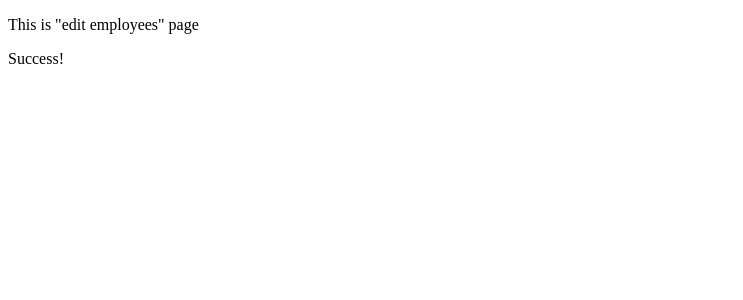
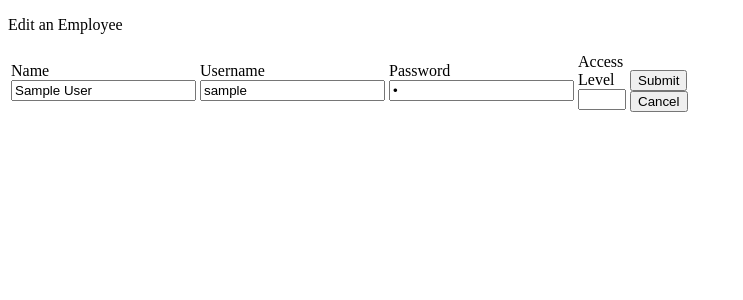
Before and after one commit to slippy-web-dev/bug-hunt, a Django app: page /app/admin/edit-employees/ in a window 1280 px wide. Shown: the top 300 px of the page, without its empty margins (0-743 px from the left). Run offline with Django 3.2, Linux system fonts and the light colour scheme; a user stored in the database is signed in; tables that the repository leaves empty hold one stand-in row (values such as "Sample post").

Commit message:
able to edit employees

```diff
--- a/bug_hunt/app/templates/static_files/edit-employees.html
+++ b/bug_hunt/app/templates/static_files/edit-employees.html
@@ -5,24 +5,28 @@
     <title>Edit Employees</title>
   </head>
   <body>
-    {% if  program_list %}
+    {% if  employee_list %}
     <p>Edit an Employee</p>
     <table style="width:30%" >
-    {% for program in program_list %}
-    <form action="{% url 'app:edit_programs' %}" method="POST"> {% csrf_token %}
-      <input type="hidden" name="program_id" value="{{ program.program_id }}">
+    {% for employee in employee_list %}
+    <form action="{% url 'app:edit_employees' %}" method="POST"> {% csrf_token %}
+      <input type="hidden" name="employee_id" value="{{ employee.employee_id }}">
       <tr>
         <td>
-          <label for="program_name">Program Name </label>
-          <input type="text" name="program_name" value="{{ program.program_name }}"> </br></br>
+          <label for="employee_name">Name </label>
+          <input type="text" name="employee_name" value="{{ employee.employee_name }}"> </br></br>
         </td>
         <td>
-          <label for="program_version">Program Version </label>
-          <input type="text" name="program_version" value="{{ program.program_version }}"></br></br>
+          <label for="employee_username">Username </label>
+          <input type="text" name="employee_username" value="{{ employee.employee_username }}"></br></br>
         </td>
         <td>
-          <label for="program_release">Program Release </label>
-          <input type="text" name="program_release" value="{{ program.program_release }}"></br></br>
+          <label for="employee_password">Password </label>
+          <input type="password" name="employee_password" value="{{ employee.employee_password }}"></br></br>
+        </td>
+        <td>
+          <label for="accesslevels">Access Level</label>
+          <input type="number" name="accesslevels" min="1" max="3"></br></br>
         </td>
         <td><input type="submit" value="Submit"><input type="reset" value="Cancel"></td>
       </tr>
--- a/bug_hunt/app/views.py
+++ b/bug_hunt/app/views.py
@@ -102,7 +102,7 @@ def edit_programs(request):
 def add_employees(request):
     if request.method == 'POST':
         is_staff = False
-        if request.POST['accesslevels'] == 3:
+        if request.POST['accesslevels'] == '3':
             is_staff = True
         this_access_level = AccessLevels.objects.get(accesslevel=request.POST['accesslevels'])
         new_employee = Employees(employee_name=request.POST['employee_name'],
@@ -127,8 +127,32 @@ def add_employees(request):
 
 @staff_member_required
 def edit_employees(request):
-    context = { 'message' : 'This is "edit employees" page' }
-    return render(request, 'static_files/test.html', context=context)
+    if request.method == 'POST':
+        is_staff = False
+        print(request.POST['accesslevels'])
+        if request.POST['accesslevels'] == '3':
+            print('is_staff is true')
+            is_staff = True
+        this_access_level = AccessLevels.objects.get(accesslevel=request.POST['accesslevels'])
+        employee_object = Employees.objects.get(pk=request.POST['employee_id'])
+        user_lookup_name = employee_object.employee_name
+        employee_object.employee_name = request.POST['employee_name']
+        employee_object.employee_username = request.POST['employee_username']
+        employee_object.employee_password = request.POST['employee_password']
+        employee_object.employee_accesslevel = this_access_level
+
+        user_object = User.objects.get(first_name=user_lookup_name)
+        user_object.first_name = request.POST['employee_name']
+        user_object.username = request.POST['employee_username']
+        user_object.set_password(request.POST['employee_password'])
+        user_object.is_staff = is_staff
+        employee_object.save()
+        user_object.save()
+    employee_list = Employees.objects.all()
+    context = { 'message' : 'This is "edit employees" page',
+                'employee_list' : employee_list,
+              }
+    return render(request, 'static_files/edit-employees.html', context=context)
 
 @staff_member_required
 def export_areas(request):
```
